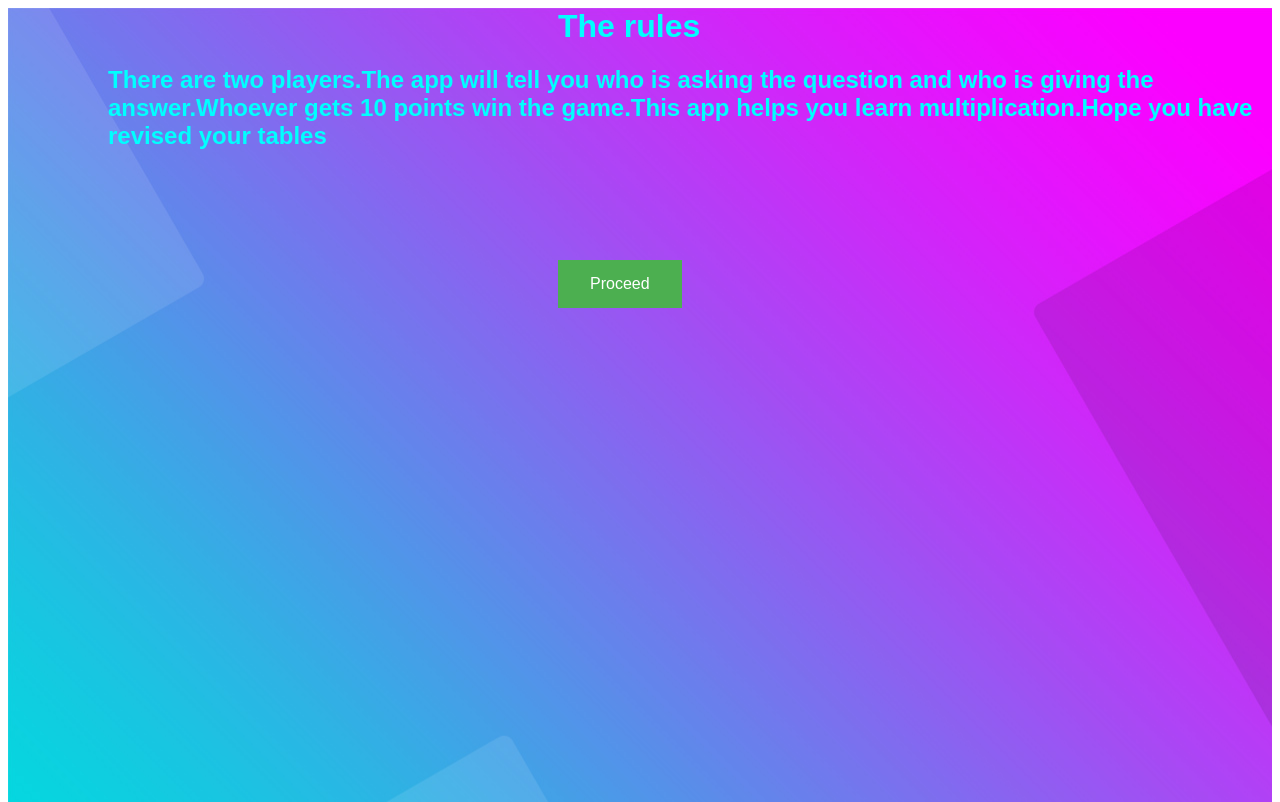
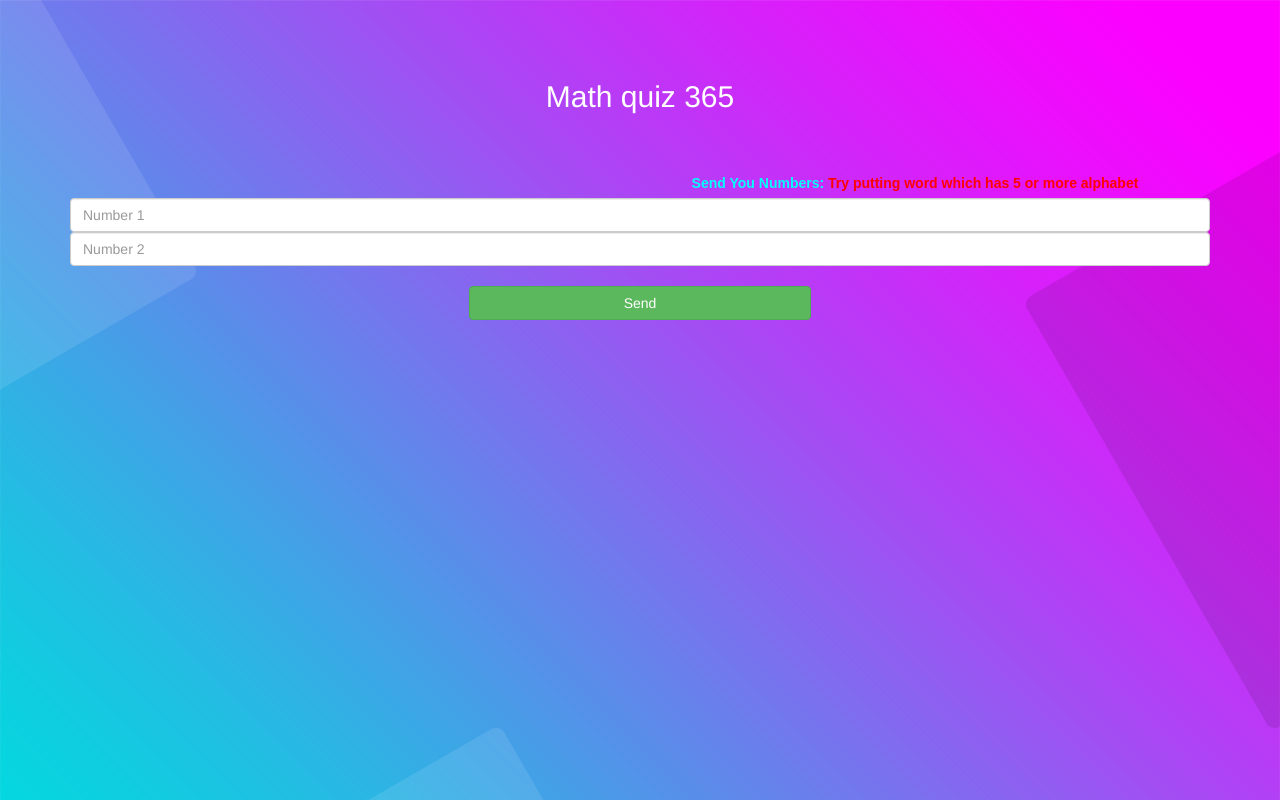
Before and after one commit to iaprofessional/math_quiz, a plain HTML site: page logging_in.html in a window 1280 px wide. Shown: the top 802 px of the page. Drawn offline with nearby package versions, Linux system fonts and the light colour scheme; a web font is replaced by a local one.

Commit message:
Update logging_in.html

```diff
--- a/logging_in.html
+++ b/logging_in.html
@@ -1,24 +1,36 @@
+<!DOCTYPE html>
 <html>
 <head>
+	<title>Guess The Word</title>
+
+<meta name="viewport" content="width=device-width, initial-scale=1">
+<link rel="stylesheet" href="https://maxcdn.bootstrapcdn.com/bootstrap/3.4.0/css/bootstrap.min.css">
+<script src="https://ajax.googleapis.com/ajax/libs/jquery/3.4.1/jquery.min.js"></script>
+<script src="https://maxcdn.bootstrapcdn.com/bootstrap/3.4.0/js/bootstrap.min.js"></script>
 <link rel="preconnect" href="https://fonts.gstatic.com">
 <link href="https://fonts.googleapis.com/css2?family=DotGothic16&display=swap" rel="stylesheet">
 <link rel="stylesheet" type="text/css" href="logging_in.css">
-        <script src="logging_in.js"></script>
 </head>
-    <body>
-        <div class="background">
-            <h1 class="font_logging_in_page">The rules</h1>
-            <h2 class="font_logging_in_page_1">There are two players.The app will tell you who is asking the question and who is giving the answer.Whoever gets 10 points win the game.This app helps you learn multiplication.Hope you have revised your tables</h2>
+<body class="background">
+	<h4 id="player1_name" class="font_logging_in_page"></h4> <span id="player1_score"></span>
+	<br>
+	<h4 id="player2_name" class="font_logging_in_page"></h4> <span id="player2_score"></span>
+	<br>
+<div class="container">
+	<center>
+		<h2 style="color: white;">Math quiz 365</h2>
+		<h3 id="player_question" class="font_logging_in_page"></h3>
+		<h3 id="player_answer" class="font_logging_in_page"></h3>
+		<div id="output" class="col-lg-6"></div>
 		<br>
 		<br>
+		<label class="font_logging_in_page">Send You Numbers: <b style="color: red">Try putting word which has 5 or more alphabet</b></label>
+		<input type="text" id="number_1" class="form-control" placeholder="Number 1">
+        <input type="text" id="number_2" class="form-control" placeholder="Number 2">
 		<br>
-            <br>
-            <br>
-            <button type="text" onclick="next()" class="button">Proceed</button>
-            <br>
-            <br>
-            <br>
-            <br><br><br><br><br><br><br><br><br><br><br><br><br><br><br><br><br><br><br><br><br><br><br><br><br><br><br><br><br><br><br><br><br><br><br><br>
+		<button onclick="send()" class="btn btn-success" style="width: 30%;">Send</button>
+    </center>
 </div>
+<script src="logging_in.js"></script>
 </body>
 </html>
```
Lines whose indentation alone changed are shown as unchanged.
